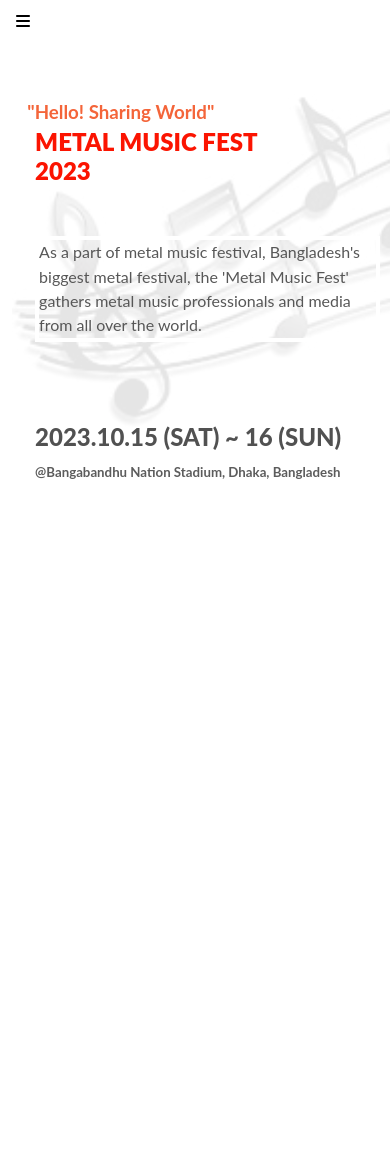
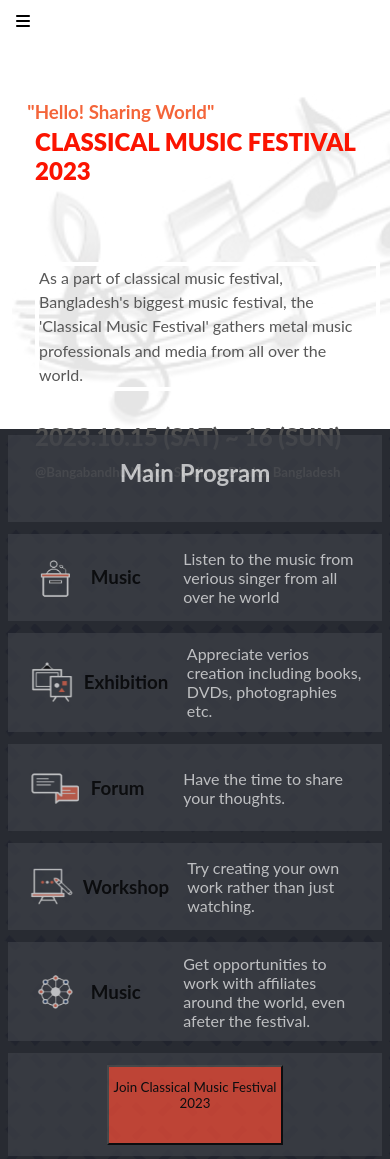
Before and after one commit to HossainAraf/Classical-Music-Festival, a website: page index.html in a window 390 px wide. Shown: the top 1159 px of the page. Before the commit the page ends 844 px from the top, so only its background shows below. Drawn offline with Linux system fonts and the light colour scheme.

Commit message:
Update main program section

```diff
--- a/index.html
+++ b/index.html
@@ -34,16 +34,52 @@
 
     </nav>
   </header>
+  <main>
   <section id="intro" class="flex-col">
     <div class="background"></div>
       <h3>"Hello! Sharing World"</h3>
-      <h1>METAL MUSIC FEST <br> 2023</h1>
-    <p>As a part of metal music festival, Bangladesh's biggest metal festival, the 'Metal Music Fest' gathers metal music professionals and media from all over the world.</p>
+      <h1>CLASSICAL MUSIC FESTIVAL <br> 2023</h1>
+    <p>As a part of classical music festival, Bangladesh's biggest music festival, the 'Classical Music Festival' gathers metal music professionals and media from all over the world.</p>
     <h2>2023.10.15 (SAT) ~ 16 (SUN)</h2>
     <h5>@Bangabandhu Nation Stadium, Dhaka, Bangladesh</h5>
   </section>
+  <!-- Main program  -->
+  <section id="main-program" class="flex-col">
+    <div class="program flex-col">
+      <h2>Main Program</h2>
+      <i class="fa-solid fa-horizontal-rule"></i>
+    </div>
+    <div class="program flex-row">
+      <img src="img/lecture.png" alt="lecture image">
+      <h3>Music</h3>
+      <p>Listen to the music from verious singer from all over he world</p>
+    </div>
+    <div class="program flex-row">
+      <img src="img/Exhibition.png" alt="Exhibition image">
+      <h3>Exhibition</h3>
+      <p>Appreciate verios creation including books, DVDs, photographies etc.</p>
+    </div>
+    <div class="program flex-row">
+      <img src="img/forum.png" alt="forum image">
+      <h3>Forum</h3>
+      <p>Have the time to share your thoughts.</p>
+    </div>
+    <div class="program flex-row">
+      <img src="img/workshop.png" alt="workshop image">
+      <h3>Workshop</h3>
+      <p>Try creating your own work rather than just watching.</p>
+    </div>
+    <div class="program flex-row">
+      <img src="img/ignite.png" alt="ignite image">
+      <h3>Music</h3>
+      <p>Get opportunities to work with affiliates around the world, even afeter the festival.</p>
+    </div>
+    <div class="btn-join program flex-row">
+      <button id="join">Join Classical Music Festival 2023</button>
+    </div>
+  </section>
 
-
+</main>
   <!-- JS links -->
 <script src="app.js"></script>
 </body>
--- a/style.css
+++ b/style.css
@@ -107,7 +107,7 @@
 
 #intro p {
   position: absolute;
-  top: 28%;
+  top: 31%;
   left: 9%;
   border: 4px solid #fff;
   color: #575757;
@@ -130,6 +130,61 @@
   top: 55%;
   left: 9%;
   color: #5c5c5c;
+}
+
+#main-program {
+  background-image: url('img/main-mobile.png');
+  background-position: left 0 top 0;
+  background-repeat: no-repeat;
+  background-size: cover;
+  padding-bottom: 5%;
+  margin-bottom: 5%;
+}
+
+#main-program .program {
+  justify-content: space-evenly;
+  align-items: center;
+  flex-wrap: wrap;
+  margin: 1.5% 2%;
+  padding: 3%;
+  background-color: #3d4047;
+  filter: opacity(0.7);
+  min-height: 4rem;
+}
+
+#main-program .program h2 {
+  color: #fff;
+}
+
+.fa-horizontal-rule {
+  color: #963c36;
+}
+
+#main-program .program img {
+  flex-basis: 10%;
+  width: 3rem;
+}
+
+#main-program .program h3 {
+  flex-basis: 20%;
+  padding-right: 3%;
+}
+
+#main-program .program p {
+  flex-basis: 50%;
+  color: #fff;
+}
+
+.btn-join {
+  justify-content: center;
+  align-items: center;
+}
+
+#join {
+  width: 50%;
+  height: 5rem;
+  padding-bottom: 20px;
+  background-color: #ff4f38;
 }
 
 @media only screen and (min-width: 768px) {
```
Also changed, not shown: img/Exhibition.png (added), img/forum.png (added), img/ignite.png (added), img/lecture.png (added), img/main-mobile.png (added), img/workshop.png (added).
